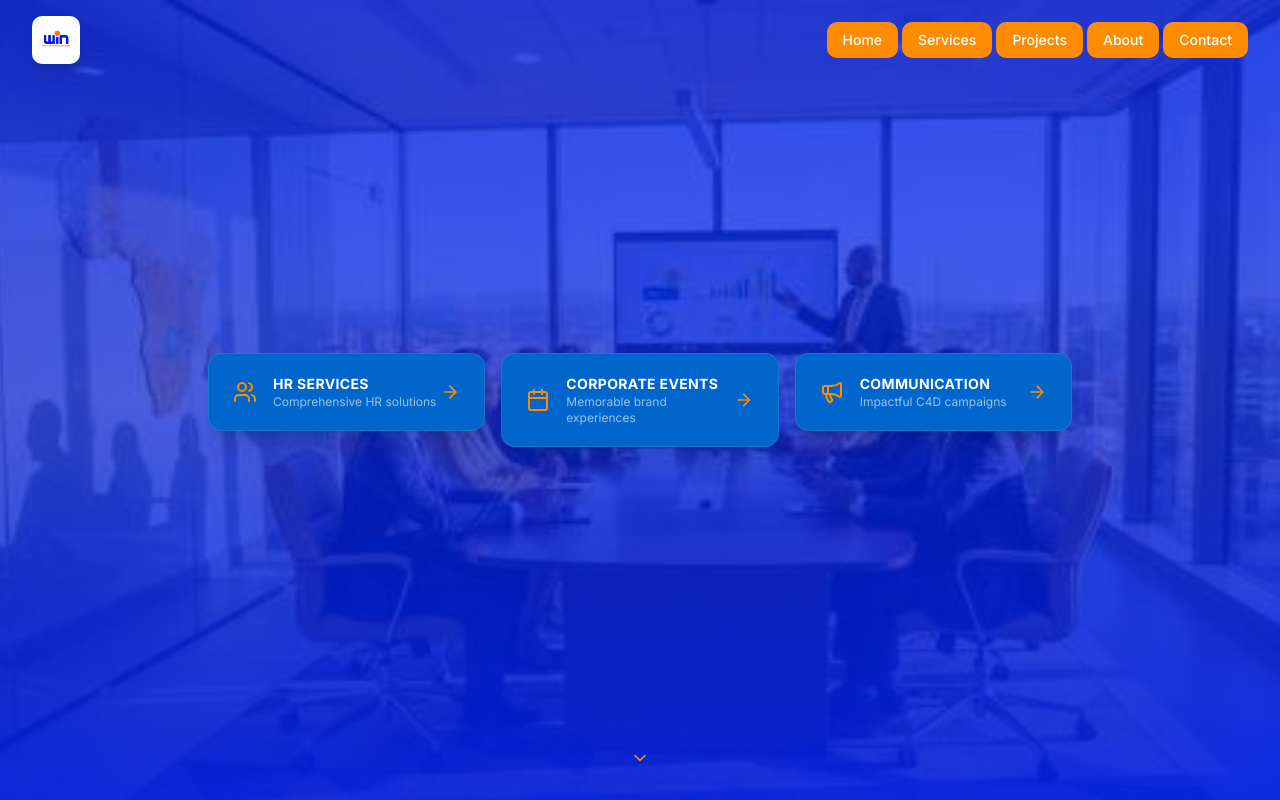
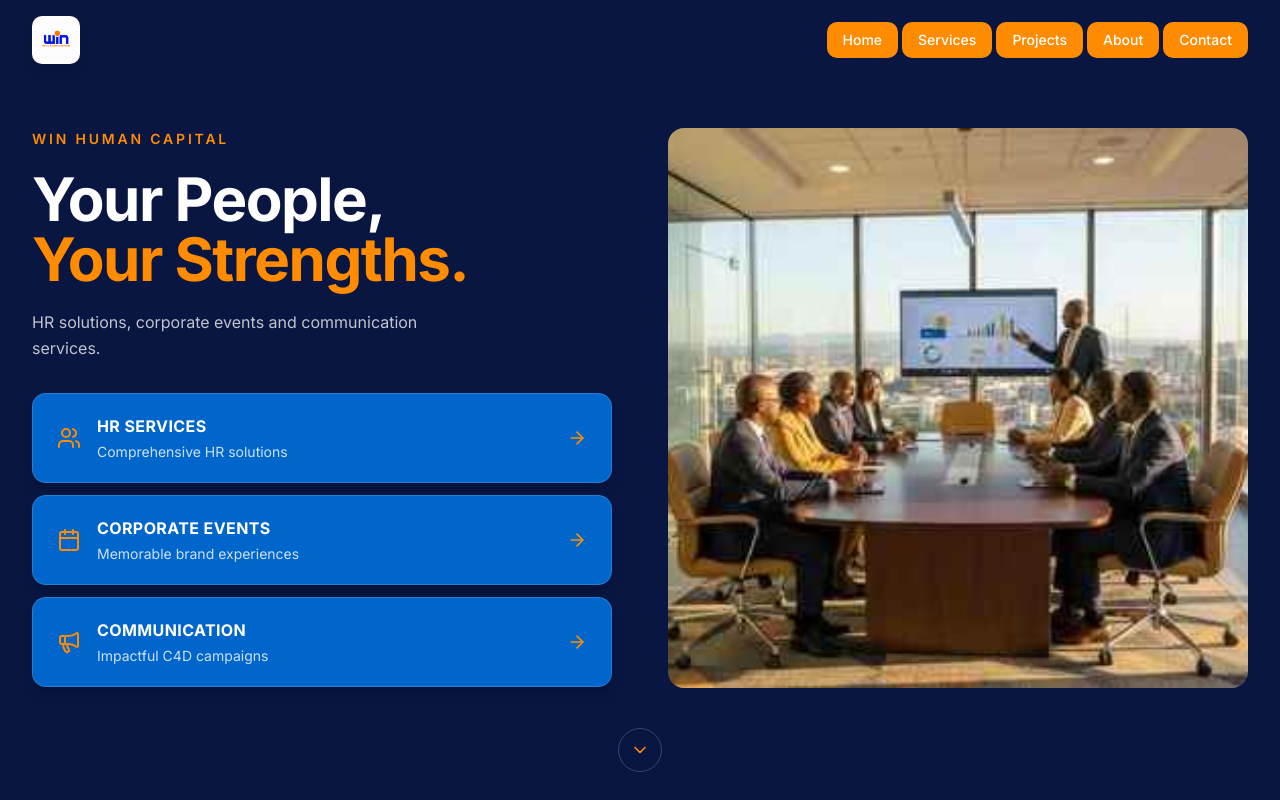
Before and after one commit to Kellysandrine/WIN-site, a React (Vite) app in the folder app/: page / in a window 1280 px wide. Shown: the top 800 px of the page. Built offline with nearby package versions, Linux system fonts and the light colour scheme.

Commit message:
Use a split homepage hero with service cards and an untinted photo

```diff
--- a/app/src/pages/Home.tsx
+++ b/app/src/pages/Home.tsx
@@ -1,5 +1,5 @@
 import { Link } from 'react-router';
-import { motion } from 'framer-motion';
+import { motion, useReducedMotion } from 'framer-motion';
 import { Users, Calendar, Megaphone, ArrowRight, ChevronDown, Award, Clock, DollarSign, Target, Heart, TrendingUp, Shield } from 'lucide-react';
 
 const heroServices = [
@@ -18,48 +18,75 @@ const features = [
 ];
 
 export default function Home() {
+  const reduceMotion = useReducedMotion();
+
   return (
     <div className="min-h-screen">
       {/* Hero */}
-      <section className="relative h-screen w-full overflow-hidden">
-        <div className="absolute inset-0">
-          <img src="/hero-bg.jpg" alt="WIN Human Capital" className="w-full h-full object-cover" />
-          <div className="absolute inset-0 bg-gradient-to-b from-[#0022E8]/80 via-[#0022E8]/70 to-[#0022E8]/90" />
-        </div>
+      <section aria-labelledby="hero-heading" className="bg-[#081641] pt-28 pb-10 md:pt-32 lg:pb-12">
+        <div className="max-w-7xl mx-auto px-4 sm:px-6 lg:px-8">
+          <div className="grid grid-cols-1 lg:grid-cols-2 items-center gap-10 lg:gap-14">
+            {/* Services stay in the left column, clear of the photograph. */}
+            <motion.div
+              initial={reduceMotion ? false : { opacity: 0, y: 20 }}
+              animate={{ opacity: 1, y: 0 }}
+              transition={{ duration: 0.5 }}
+              className="min-w-0"
+            >
+              <p className="text-[#FF8C00] text-xs sm:text-sm font-semibold tracking-[0.2em] uppercase mb-5">
+                WIN Human Capital
+              </p>
+              <h1 id="hero-heading" className="text-4xl sm:text-5xl xl:text-6xl font-bold leading-[1.08] tracking-tight text-white mb-5">
+                Your People,<br />
+                <span className="text-[#FF8C00]">Your Strengths.</span>
+              </h1>
+              <p className="text-white/75 text-base leading-relaxed max-w-md mb-8">
+                HR solutions, corporate events and communication services.
+              </p>
 
-        <div className="relative z-10 h-full flex flex-col items-center justify-center px-4">
+              <div className="flex flex-col gap-3">
+                {heroServices.map((service) => (
+                  <Link
+                    key={service.path}
+                    to={service.path}
+                    className="group flex items-center justify-between gap-4 rounded-xl border border-white/15 bg-[#0066CC] px-5 py-5 text-white shadow-lg transition-[background-color,border-color,transform] duration-200 hover:bg-[#0077dd] hover:border-[#FF8C00] focus-visible:outline-none focus-visible:ring-2 focus-visible:ring-[#FF8C00] focus-visible:ring-offset-4 focus-visible:ring-offset-[#081641] motion-safe:hover:translate-x-1 motion-reduce:transition-none sm:px-6"
+                  >
+                    <div className="flex min-w-0 items-center gap-4">
+                      <service.icon aria-hidden="true" className="w-6 h-6 text-[#FF8C00] shrink-0" />
+                      <div>
+                        <span className="block font-bold text-sm sm:text-base tracking-wide uppercase">{service.title}</span>
+                        <span className="block text-white/80 text-sm mt-1">{service.desc}</span>
+                      </div>
+                    </div>
+                    <ArrowRight aria-hidden="true" className="w-5 h-5 shrink-0 text-[#FF8C00] transition-transform motion-safe:group-hover:translate-x-1 motion-reduce:transition-none" />
+                  </Link>
+                ))}
+              </div>
+            </motion.div>
 
-          {/* 3 Service Buttons */}
-          <motion.div initial={{ opacity: 0, y: 40 }} animate={{ opacity: 1, y: 0 }} transition={{ duration: 0.8, delay: 0.3 }} className="flex flex-col md:flex-row gap-4 w-full max-w-4xl px-4">
-            {heroServices.map((service, index) => (
-              <Link key={service.path} to={service.path} className="group flex-1">
-                <motion.div
-                  whileHover={{ scale: 1.03, y: -4 }} whileTap={{ scale: 0.98 }}
-                  initial={{ opacity: 0, y: 30 }} animate={{ opacity: 1, y: 0 }}
-                  transition={{ duration: 0.5, delay: 0.5 + index * 0.1 }}
-                  className="bg-[#0066CC] hover:bg-[#0077dd] text-white rounded-xl px-6 py-5 flex items-center justify-between shadow-xl transition-all border border-white/10"
-                >
-                  <div className="flex items-center gap-4">
-                    <service.icon className="w-6 h-6 text-[#FF8C00] shrink-0" />
-                    <div className="text-left">
-                      <span className="block font-bold text-sm tracking-wide uppercase">{service.title}</span>
-                      <span className="text-white/60 text-xs hidden md:block">{service.desc}</span>
-                    </div>
-                  </div>
-                  <ArrowRight className="w-5 h-5 text-[#FF8C00] group-hover:translate-x-1 transition-transform" />
-                </motion.div>
-              </Link>
-            ))}
-          </motion.div>
+            {/* Original image at full opacity, with no tint or overlay. */}
+            <div className="aspect-[4/3] overflow-hidden rounded-2xl lg:aspect-auto lg:h-[min(70svh,620px)] lg:min-h-[520px]">
+              <img
+                src="/hero-bg.jpg"
+                alt="A team collaborating during a presentation in a bright meeting room"
+                width={480}
+                height={275}
+                fetchPriority="high"
+                className="h-full w-full object-cover object-[60%_center]"
+              />
+            </div>
+          </div>
 
-          {/* Scroll */}
-          <motion.div initial={{ opacity: 0 }} animate={{ opacity: 1 }} transition={{ delay: 1.2 }} className="absolute bottom-8 left-1/2 -translate-x-1/2">
-            <motion.div animate={{ y: [0, 8, 0] }} transition={{ duration: 2, repeat: Infinity }}
-              className="flex flex-col items-center gap-2 cursor-pointer"
-              onClick={() => document.getElementById('features')?.scrollIntoView({ behavior: 'smooth' })}>
-              <ChevronDown className="w-5 h-5 text-[#FF8C00]" />
-            </motion.div>
-          </motion.div>
+          <div className="mt-8 flex justify-center lg:mt-10">
+            <button
+              type="button"
+              aria-label="Explore why clients choose WIN Human Capital"
+              className="flex h-11 w-11 items-center justify-center rounded-full border border-white/20 text-[#FF8C00] transition-colors hover:bg-white/10 focus-visible:outline-none focus-visible:ring-2 focus-visible:ring-[#FF8C00]"
+              onClick={() => document.getElementById('features')?.scrollIntoView({ behavior: reduceMotion ? 'instant' : 'smooth' })}
+            >
+              <ChevronDown aria-hidden="true" className="h-5 w-5" />
+            </button>
+          </div>
         </div>
       </section>
 
```
